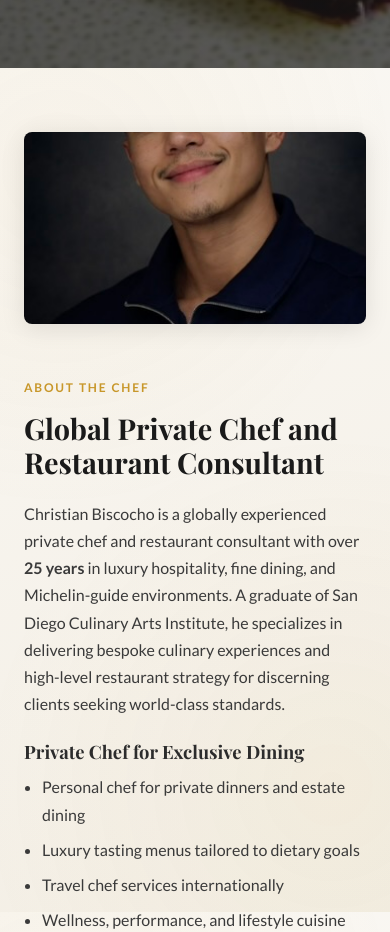
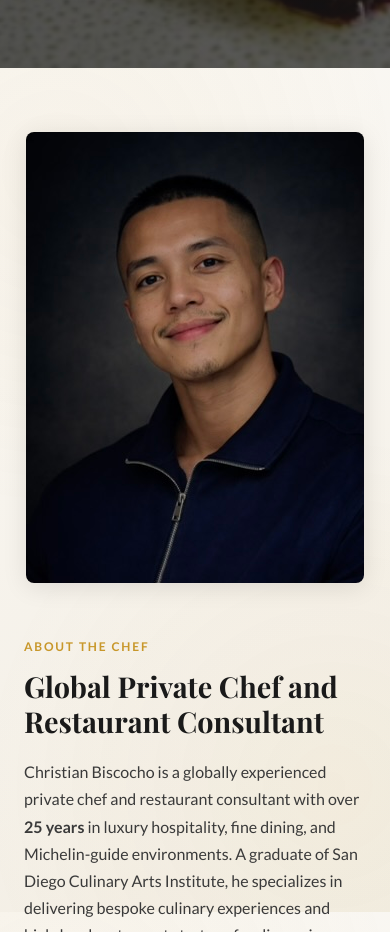
Before and after one commit to otek17/Chef_Profile, a website built with webpack: page Chef Profile/index.html in a window 390 px wide. Shown: the part 776-1708 px from the top of the page. Built offline with nearby package versions, Linux system fonts and the light colour scheme; a web font is replaced by a local one.

Commit message:
Fix uneven profile image crop on mobile; use portrait ratio and top anchor

```diff
--- a/Chef Profile/css/style.css
+++ b/Chef Profile/css/style.css
@@ -418,6 +418,7 @@ address { font-style: normal; }
   width: 100%;
   aspect-ratio: 4/5;
   object-fit: cover;
+  object-position: top center;
   border-radius: var(--radius);
   box-shadow: var(--shadow);
 }
@@ -664,13 +665,22 @@ address { font-style: normal; }
   .gallery { grid-template-columns: repeat(3, 1fr); }
   .about-grid { grid-template-columns: 1fr; gap: 48px; }
   .about-image-wrapper::before { display: none; }
-  .about-img { aspect-ratio: 16/9; }
+  .about-image-wrapper {
+    max-width: 440px;
+    margin: 0 auto;
+  }
+  .about-img {
+    aspect-ratio: 4 / 5;
+    object-position: top center;
+  }
   .contact-grid { grid-template-columns: 1fr; gap: 48px; }
 }
 
 @media (max-width: 600px) {
   :root { --section-padding: 64px 0; }
   .gallery { grid-template-columns: repeat(2, 1fr); gap: 12px; }
+  .about-image-wrapper { max-width: 360px; }
+  .about-img { aspect-ratio: 3 / 4; }
   .nav-toggle { display: flex; }
   .nav-menu {
     display: none;
```
